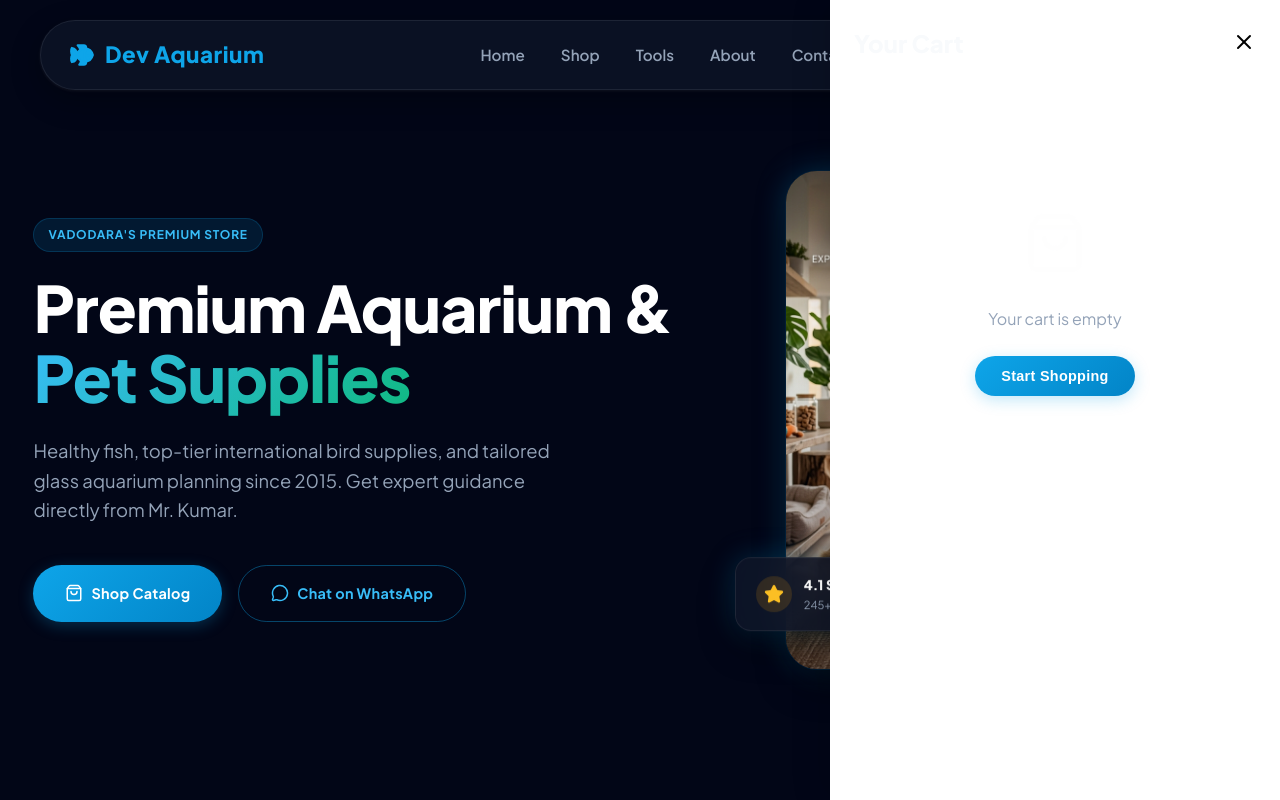
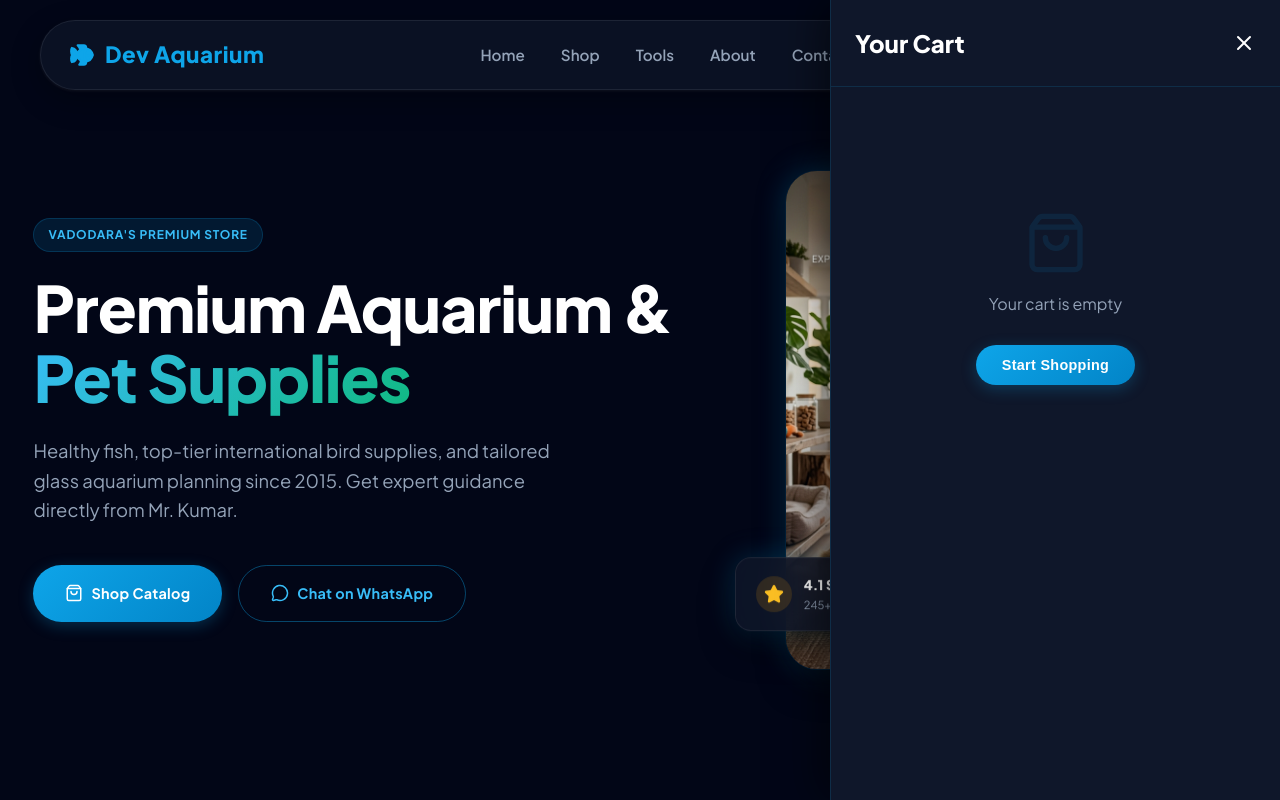
Before and after one commit to Manav43388/Dev-Aquarium-Pet-Shop, a React (Vite) app: page / in a window 1280 px wide. Both pictures are taken after a click on the button "Cart". Shown: the top 800 px of the page. Built offline with nearby package versions, Linux system fonts and the light colour scheme.

Commit message:
fix: reset local storage catalog cache and style cart drawer with simplified quantity details

```diff
--- a/src/App.jsx
+++ b/src/App.jsx
@@ -197,17 +197,22 @@ const AppContent = () => {
   // Details Modal State
   const [selectedDetailProduct, setSelectedDetailProduct] = useState(null);
 
+  const CATALOG_VERSION = 'v3_real_images_fixed';
+
   // Load from LocalStorage
   const [products, setProducts] = useState(() => {
     const saved = localStorage.getItem('products');
-    return saved ? JSON.parse(saved) : INITIAL_PRODUCTS;
+    const version = localStorage.getItem('catalog_version');
+    if (saved && version === CATALOG_VERSION) {
+      return JSON.parse(saved);
+    }
+    return INITIAL_PRODUCTS;
   });
-
-
 
   // Save to LocalStorage
   useEffect(() => {
     localStorage.setItem('products', JSON.stringify(products));
+    localStorage.setItem('catalog_version', CATALOG_VERSION);
   }, [products]);
 
   const filteredProducts = filter === 'All'
--- a/src/components/CartDrawer.jsx
+++ b/src/components/CartDrawer.jsx
@@ -1,9 +1,8 @@
-
-import { X, Minus, Plus, Trash2, ShoppingBag, MessageCircle } from 'lucide-react';
+import { X, Trash2, ShoppingBag, MessageCircle } from 'lucide-react';
 import { useCart } from '../context/CartContext';
 
 const CartDrawer = ({ isOpen, onClose }) => {
-  const { cart, removeFromCart, updateQuantity, totalPrice } = useCart();
+  const { cart, removeFromCart, totalPrice } = useCart();
 
   if (!isOpen) return null;
 
@@ -21,12 +20,13 @@ const CartDrawer = ({ isOpen, onClose }) => {
       width: '100%',
       maxWidth: '450px',
       height: '100vh',
-      backgroundColor: 'white',
-      boxShadow: '-10px 0 30px rgba(0,0,0,0.1)',
+      backgroundColor: 'var(--surface)',
+      borderLeft: '1px solid var(--surface-border)',
+      boxShadow: '-10px 0 40px rgba(0,0,0,0.5)',
       zIndex: 2000,
       display: 'flex',
       flexDirection: 'column',
-      animation: 'slideLeft 0.3s ease'
+      animation: 'slideLeft 0.3s cubic-bezier(0.16, 1, 0.3, 1) forwards'
     }}>
       <style>{`
         @keyframes slideLeft {
@@ -35,40 +35,56 @@ const CartDrawer = ({ isOpen, onClose }) => {
         }
       `}</style>
 
-      <div style={{ padding: '24px', display: 'flex', justifyContent: 'space-between', alignItems: 'center', borderBottom: '1px solid var(--glass-border)' }}>
-        <h2 style={{ fontSize: '1.5rem', fontWeight: 800 }}>Your Cart</h2>
-        <button onClick={onClose} style={{ background: 'none', border: 'none', cursor: 'pointer' }}>
+      {/* Drawer Header */}
+      <div style={{ padding: '24px', display: 'flex', justifyContent: 'space-between', alignItems: 'center', borderBottom: '1px solid var(--surface-border)' }}>
+        <h2 style={{ fontSize: '1.5rem', fontWeight: 800, color: 'white' }}>Your Cart</h2>
+        <button onClick={onClose} style={{ background: 'none', border: 'none', cursor: 'pointer', color: 'white', display: 'flex', alignItems: 'center', justifyContent: 'center' }}>
           <X size={24} />
         </button>
       </div>
 
+      {/* Cart Items List */}
       <div style={{ flex: 1, overflowY: 'auto', padding: '24px' }}>
         {cart.length === 0 ? (
-          <div style={{ textAlign: 'center', marginTop: '100px' }}>
-            <ShoppingBag size={64} style={{ opacity: 0.1, marginBottom: '24px' }} />
+          <div style={{ textAlign: 'center', marginTop: '100px', display: 'flex', flexDirection: 'column', alignItems: 'center', gap: '16px' }}>
+            <ShoppingBag size={64} style={{ opacity: 0.1, color: 'var(--primary)' }} />
             <p style={{ color: 'var(--text-muted)' }}>Your cart is empty</p>
-            <button className="btn btn-primary" style={{ marginTop: '24px' }} onClick={onClose}>Start Shopping</button>
+            <button className="btn btn-primary" style={{ marginTop: '12px' }} onClick={onClose}>Start Shopping</button>
           </div>
         ) : (
-          <div style={{ display: 'flex', flexDirection: 'column', gap: '20px' }}>
+          <div style={{ display: 'flex', flexDirection: 'column', gap: '24px' }}>
             {cart.map(item => (
-              <div key={item.id} style={{ display: 'flex', gap: '16px', alignItems: 'center' }}>
-                <img src={item.image} style={{ width: '80px', height: '80px', borderRadius: '12px', objectFit: 'cover' }} />
+              <div key={item.id} style={{ display: 'flex', gap: '16px', alignItems: 'center', background: 'rgba(255,255,255,0.01)', border: '1px solid rgba(255,255,255,0.03)', padding: '16px', borderRadius: '16px' }}>
+                <img src={item.image} style={{ width: '70px', height: '70px', borderRadius: '12px', objectFit: 'cover' }} />
                 <div style={{ flex: 1 }}>
-                  <h4 style={{ fontWeight: 700 }}>{item.name}</h4>
-                  <p style={{ color: 'var(--primary)', fontWeight: 800 }}>₹{item.price}</p>
-                  <div style={{ display: 'flex', alignItems: 'center', gap: '12px', marginTop: '8px' }}>
-                    <button className="btn-outline" style={{ padding: '4px' }} onClick={() => updateQuantity(item.id, item.quantity - 1)}>
-                      <Minus size={14} />
-                    </button>
-                    <span>{item.quantity}</span>
-                    <button className="btn-outline" style={{ padding: '4px' }} onClick={() => updateQuantity(item.id, item.quantity + 1)}>
-                      <Plus size={14} />
-                    </button>
+                  <h4 style={{ fontWeight: 700, color: 'white', fontSize: '0.95rem', lineHeight: '1.3', marginBottom: '4px' }}>{item.name}</h4>
+                  <p style={{ color: 'var(--primary)', fontWeight: 800, fontSize: '0.95rem' }}>₹{item.price}</p>
+
+                  {/* Simplifed quantity text display (No plus/minus) */}
+                  <div style={{ marginTop: '6px', fontSize: '0.8rem', color: 'var(--text-muted)' }}>
+                    <span>Quantity: <strong style={{ color: 'white' }}>{item.quantity}</strong></span>
                   </div>
                 </div>
-                <button style={{ color: '#EF4444', background: 'none', border: 'none' }} onClick={() => removeFromCart(item.id)}>
-                  <Trash2 size={18} />
+
+                {/* Remove button */}
+                <button
+                  style={{
+                    color: 'var(--danger)',
+                    background: 'rgba(239, 68, 68, 0.1)',
+                    border: '1px solid rgba(239, 68, 68, 0.2)',
+                    borderRadius: '8px',
+                    width: '36px',
+                    height: '36px',
+                    display: 'flex',
+                    alignItems: 'center',
+                    justifyContent: 'center',
+                    cursor: 'pointer',
+                    transition: 'var(--transition)'
+                  }}
+                  onClick={() => removeFromCart(item.id)}
+                  title="Remove from Cart"
+                >
+                  <Trash2 size={16} />
                 </button>
               </div>
             ))}
@@ -76,18 +92,19 @@ const CartDrawer = ({ isOpen, onClose }) => {
         )}
       </div>
 
+      {/* Cart Footer */}
       {cart.length > 0 && (
-        <div style={{ padding: '24px', borderTop: '1px solid var(--glass-border)', background: 'var(--surface)' }}>
-          <div style={{ display: 'flex', justifyContent: 'space-between', marginBottom: '24px' }}>
-            <span style={{ fontSize: '1.1rem', fontWeight: 600 }}>Total Amount</span>
-            <span style={{ fontSize: '1.5rem', fontWeight: 800, color: 'var(--primary)' }}>₹{totalPrice}</span>
+        <div style={{ padding: '24px', borderTop: '1px solid var(--surface-border)', background: 'rgba(15,23,42,0.95)' }}>
+          <div style={{ display: 'flex', justifyContent: 'space-between', marginBottom: '24px', alignItems: 'center' }}>
+            <span style={{ fontSize: '1.05rem', fontWeight: 600, color: 'white' }}>Total Amount</span>
+            <span style={{ fontSize: '1.6rem', fontWeight: 800, color: 'var(--primary)' }}>₹{totalPrice}</span>
           </div>
           <button
             className="btn btn-primary"
             style={{ width: '100%', padding: '16px', justifyContent: 'center' }}
             onClick={handleCheckout}
           >
-            <MessageCircle size={20} />
+            <MessageCircle size={18} />
             Order on WhatsApp
           </button>
         </div>
```
